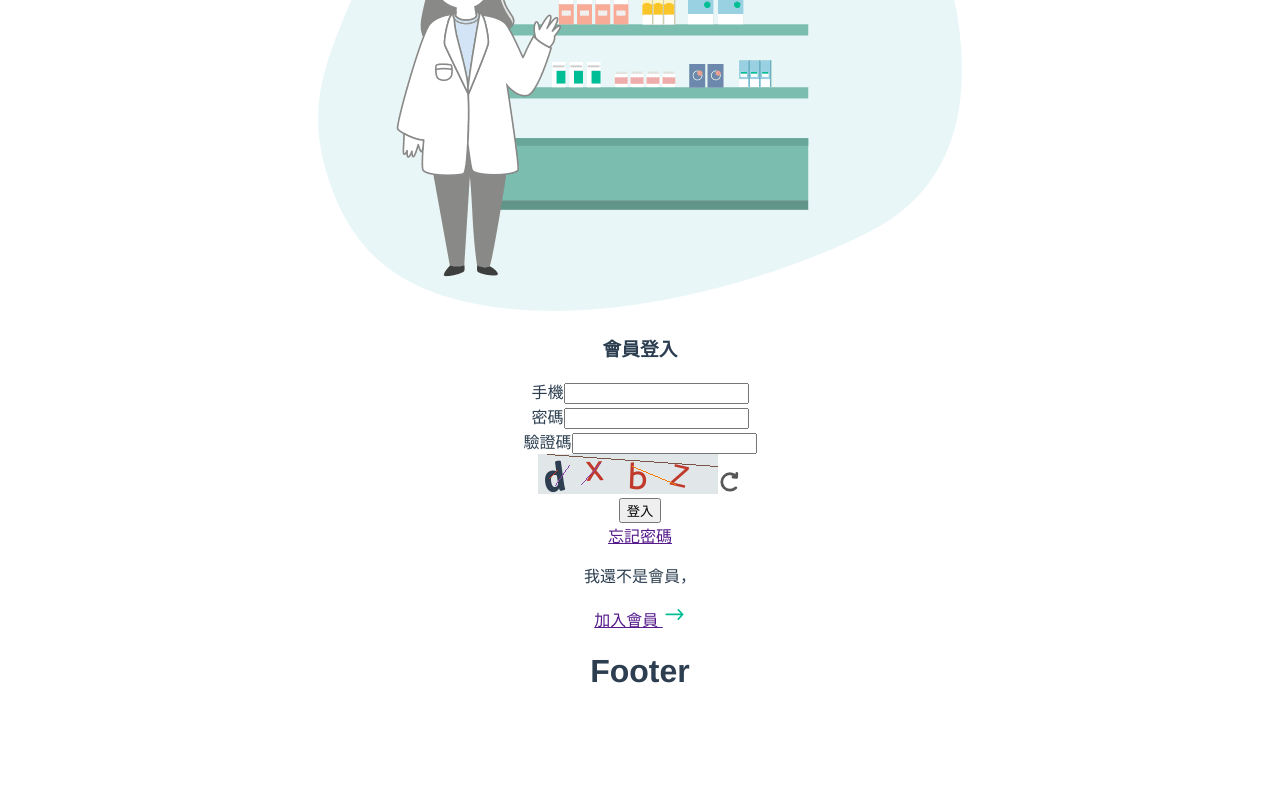
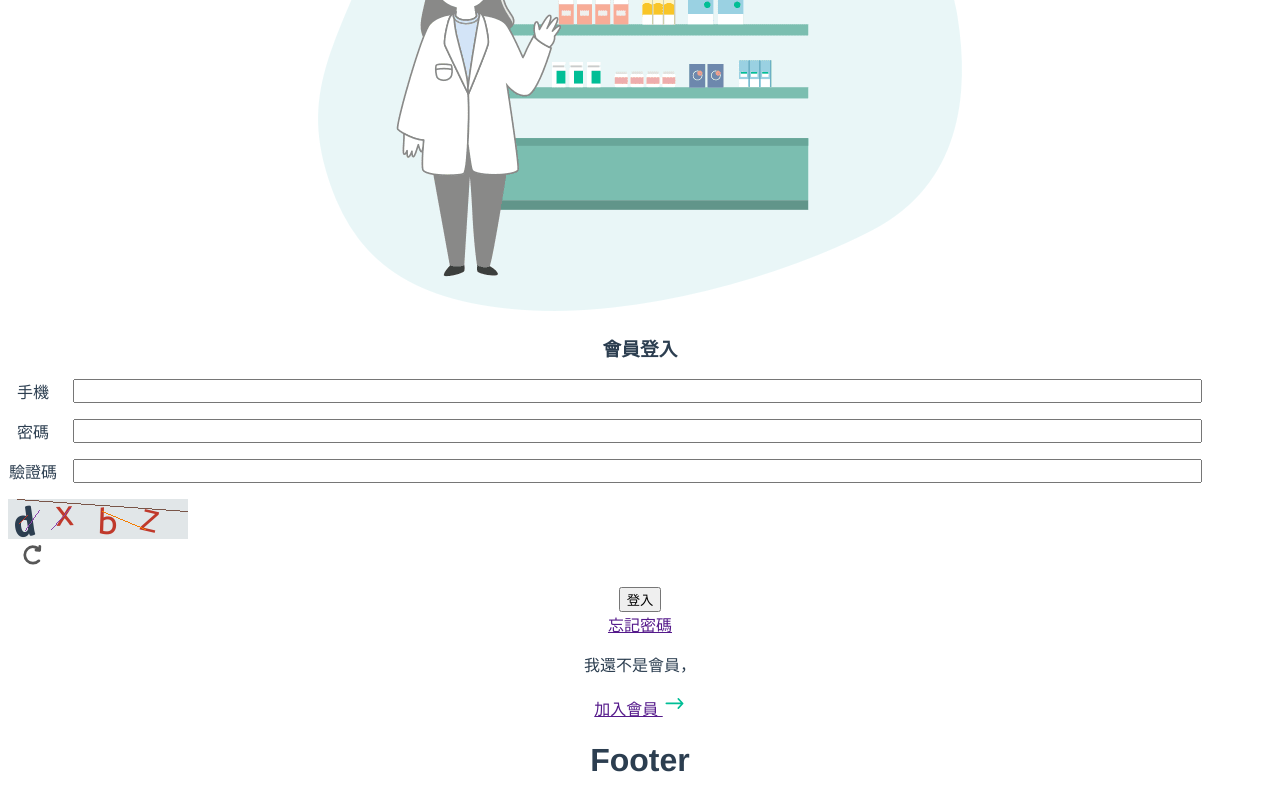
Before and after one commit to williampo78/login-presentation, a Vue app: page / in a window 1280 px wide. Shown: the part 694-1494 px from the top of the page. Before the commit the page ends 1405 px from the top, so only its background shows below. Built offline with nearby package versions, Linux system fonts and the light colour scheme.

Commit message:
use grid

```diff
--- a/src/components/Login.vue
+++ b/src/components/Login.vue
@@ -5,45 +5,31 @@
         <img src="@/assets/images/pic-pharmacy.png" alt="" />
       </div>
       <form
-        class="px-[15px] pt-[30px] pb-[25px] bg-white w-full sm:w-[70%] md:flex-1 md:max-w-[620px] sm:border border-silver sm:rounded md:py-[60px] md:px-[50px]"
+        class="px-[15px] pt-[30px] pb-[25px] bg-white w-full sm:w-[80%] md:flex-1 md:max-w-[620px] sm:border border-silver sm:rounded md:py-[60px] md:px-[50px]"
         action=""
       >
         <h3 class="text-xl mb-5 font-bold">會員登入</h3>
 
-
-        <div
-          class="flex flex-col my-4 gap-y-2 md:flex-row md:justify-end md:mr-[70px]"
-        >
-          <label class="text-left md:mr-4 md:text-right md:w-[60px]" for=""
-            >手機</label
-          >
+        <div class="grid-input">
+          <label class="text-left md:text-right" for="">手機</label>
           <input class="border rounded h-10 md:flex-1" type="text" />
         </div>
-        <div
-          class="flex flex-col my-4 gap-y-2 md:flex-row md:justify-end md:mr-[70px]"
-        >
-          <label class="text-left md:mr-4 md:text-right md:w-[60px]" for=""
-            >密碼</label
-          >
+        <div class="grid-input">
+          <label class="text-left md:text-right" for="">密碼</label>
           <input class="border rounded h-10 md:flex-1" type="text" />
         </div>
-        <div
-          class="flex flex-col my-4 gap-y-2 md:flex-row md:justify-end md:mr-[70px]"
-        >
-          <label class="text-left md:mr-4 md:text-right md:w-[60px]" for=""
-            >驗證碼</label
-          >
+        <div class="grid-input">
+          <label class="text-left md:text-right" for="">驗證碼</label>
           <input class="border rounded h-10 md:flex-1" type="text" />
         </div>
-        <div class="flex flex-col my-4 gap-y-2 md:flex-row md:mr-[70px]">
-          <span class="md:mr-4 md:w-[60px]"></span>
-          <div class="flex gap-3">
+        <div class="grid-input">
+          <div class="flex gap-3 col-start-2">
             <img src="@/assets/images/captcha.png" alt="" />
             <img src="@/assets/images/btn-refresh.svg" alt="" />
           </div>
         </div>
         <button
-          class="block bg-green text-white h-10 rounded w-full mt-[30px] mb-[15px] md:w-[calc(100%-140px)] mx-[70px]"
+          class="block bg-green text-white h-10 rounded w-full mt-[30px] mb-[15px] md:w-[calc(100%-140px)] md:mx-[70px]"
         >
           登入
         </button>
@@ -72,5 +58,7 @@ export default {
 </script>
 
 <style scoped lang="scss">
-
+.grid-input {
+  @apply flex flex-col my-4 gap-y-2 md:grid md:grid md:grid-cols-[50px,1fr] md:mr-[70px] md:gap-x-[15px];
+}
 </style>
```
